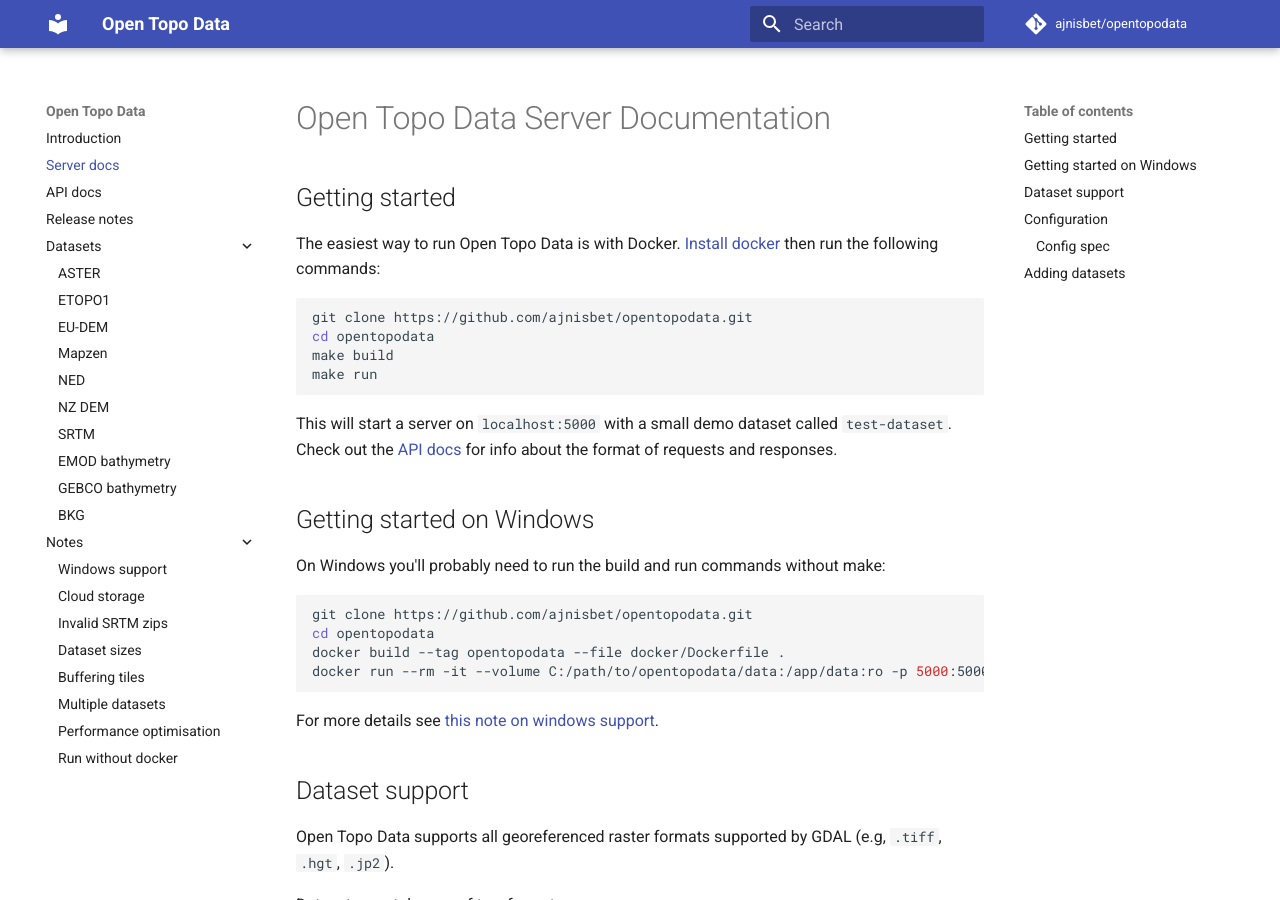
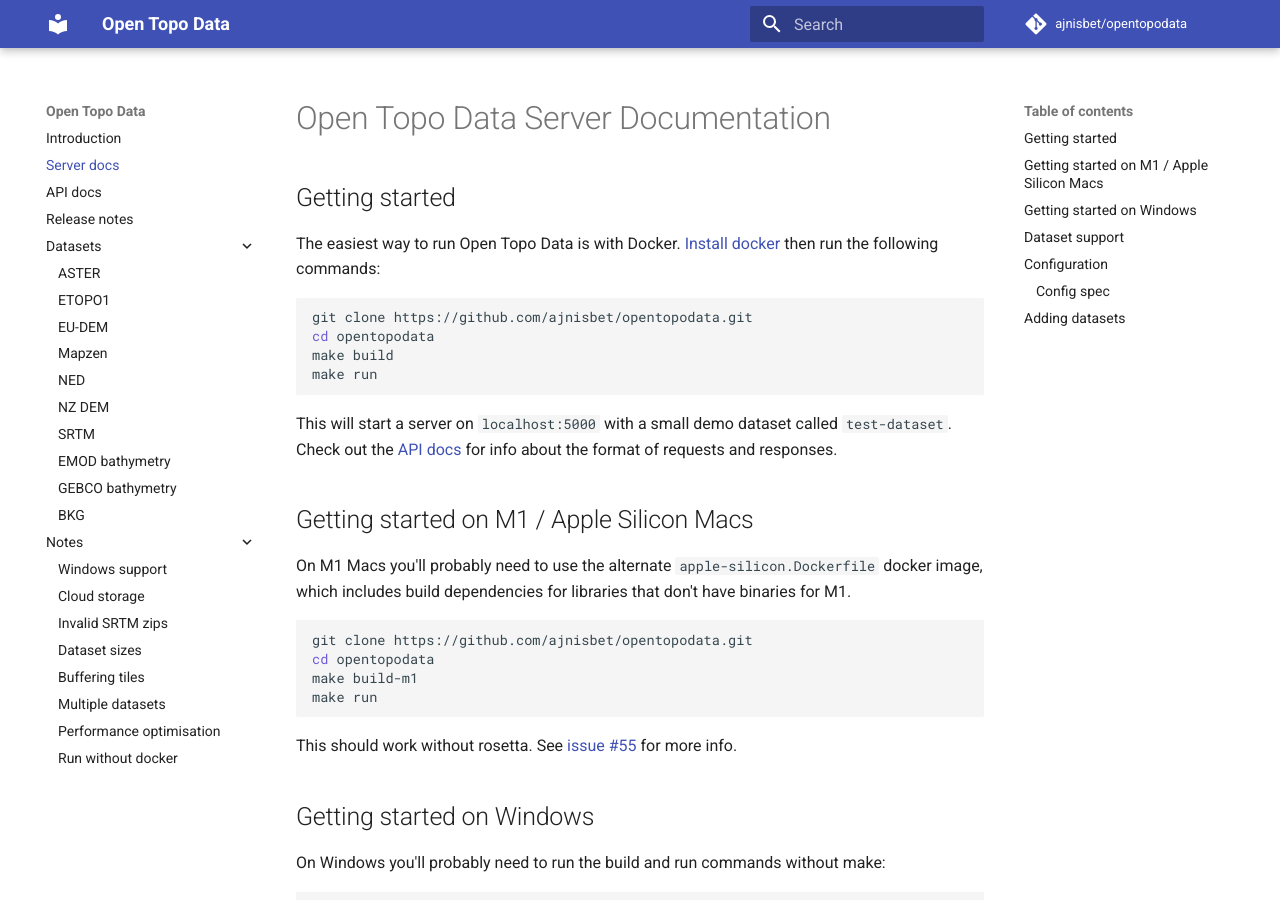
Before and after one commit to ajnisbet/opentopodata, an MkDocs documentation site: the page built from docs/server.md, in a window 1280 px wide and 900 px high. Built offline with MkDocs 1.6.1 and Material for MkDocs 9.7.7, drawn with Linux system fonts in a browser that asks for light colours; comment, search, counter and statistics services are not loaded.

Commit message:
Add M1 documentation

````diff
--- a/docs/server.md
+++ b/docs/server.md
@@ -13,6 +13,20 @@
 ```
 
 This will start a server on `localhost:5000` with a small demo dataset called `test-dataset`. Check out the [API docs](api.md) for info about the format of requests and responses.
+
+
+## Getting started on M1 / Apple Silicon Macs
+
+On M1 Macs you'll probably need to use the alternate `apple-silicon.Dockerfile` docker image, which includes build dependencies for libraries that don't have binaries for M1.
+
+```bash
+git clone https://github.com/ajnisbet/opentopodata.git
+cd opentopodata
+make build-m1
+make run
+```
+
+This should work without rosetta. See [issue #55](https://github.com/ajnisbet/opentopodata/issues/55) for more info.
 
 
 ## Getting started on Windows
````
Also changed, not shown: README.md (+1 -1 lines), docs/index.md (+1 -1 lines), 2 other files.
